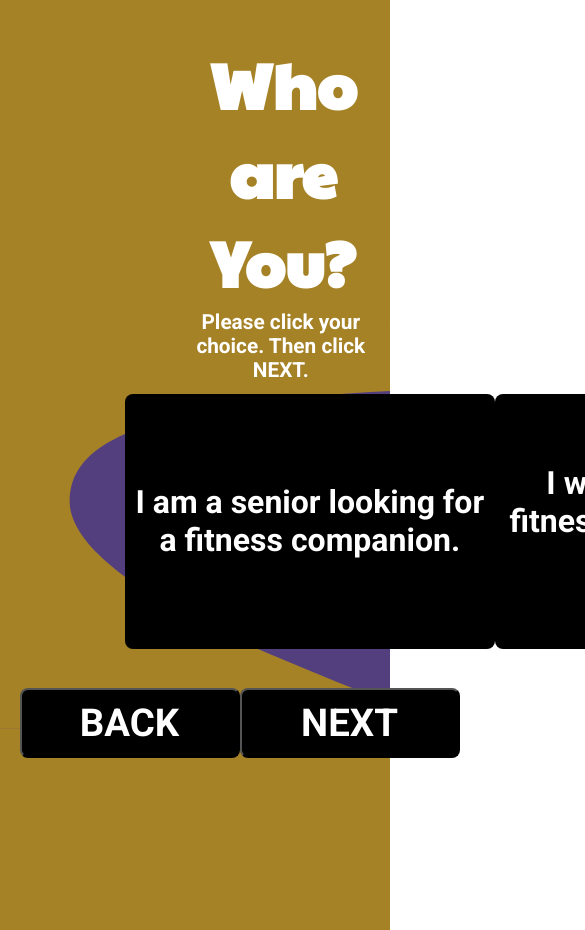
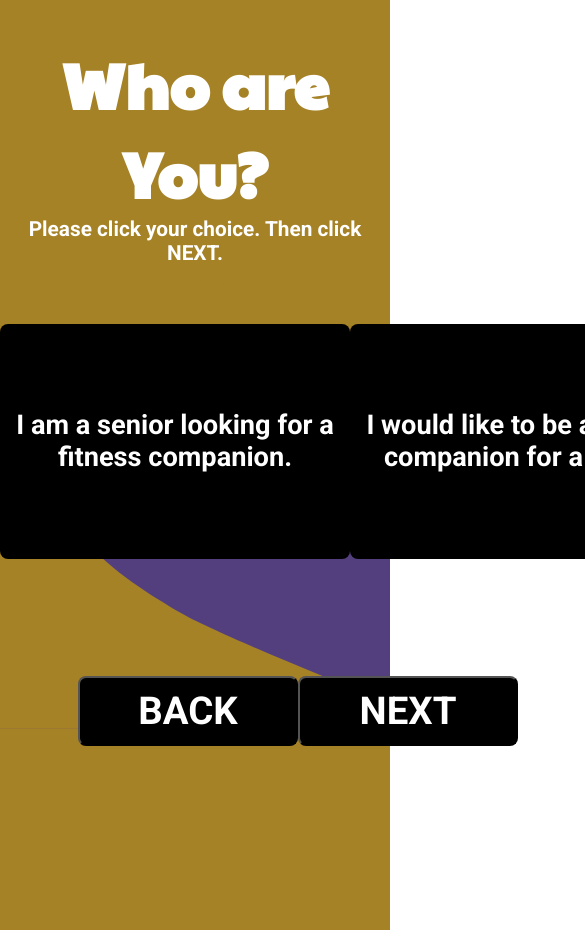
Before and after one commit to KimDuclos/flextogether, a React (Create React App) app: page /who-are-you in a window 390 px wide. Shown: the top 930 px of the page, 585 px wide, since content can reach past the window. Built offline with nearby package versions, Linux system fonts and the light colour scheme.

Commit message:
who are you responsive to iphonex

```diff
--- a/src/components/who-are-you-button.scss
+++ b/src/components/who-are-you-button.scss
@@ -5,14 +5,13 @@
     box-shadow: 0 0 3px #ddd;
   }
 }
-
 .who-are-you-button {
   background-color: black;
   color: white;
-  width: 370px;
-  height: 255px;
+  width: 350px;
+  height: 235px;
   font-family: "Roboto", sans-serif;
-  font-size: 2em;
+  font-size: 1.7em;
   font-weight: bold;
   border-radius: 8px;
   display: flex;
--- a/src/start-page.scss
+++ b/src/start-page.scss
@@ -6,7 +6,6 @@ $size1000: "1000px";
 $size800: "800px";
 $size500: "500px";
 $sizeiPhone: "375px";
-$size300: "300px";
 
 .start-page {
   background-color: #533f7e;
@@ -41,10 +40,6 @@ $size300: "300px";
     @media (max-width: $sizeiPhone) {
       margin: 20% 0 0 0;
     }
-    @media (max-width: $size300) {
-      font-size: 3em;
-      margin: 75% 0 0 0;
-    }
   }
   .start-page-paragraph {
     color: white;
@@ -70,10 +65,6 @@ $size300: "300px";
       font-size: 1.5em;
       margin: 100% 0 0 0;
     }
-    @media (max-width: $size300) {
-      margin: 125% 0 0 0;
-      font-size: 1.5em;
-    }
   }
   #start-progress-button {
     margin: 2% 66% 0 0;
--- a/src/welcome-page.scss
+++ b/src/welcome-page.scss
@@ -1,7 +1,11 @@
 @import url("https://fonts.googleapis.com/css2?family=Paytone+One&display=swap");
 @import url('https://fonts.googleapis.com/css2?family=Roboto:wght@100&display=swap');
 
+$size1500: "1500px";
+$size1000: "1000px";
 $size800: "800px";
+$size500: "500px";
+$sizeiPhone: "375px";
 
 .welcome-page {
     background-color: #A68227;
@@ -12,14 +16,26 @@ $size800: "800px";
     background-position-y: 0%;
     margin: 0%;
     height: 930px;
+    @media (max-width: $sizeiPhone) {
+        height: 812px;
+    }
     .welcome-page-title {
         color: white;
         font-size: 4em;
         font-family: "Paytone One", sans-serif;
         margin: 0% 0 0 45%;
         padding: 10% 0 0 0;
+        @media (max-width: $size1500) {
+            margin: 0 0 0 30%;
+        }
+        @media (max-width: $size1000) {
+            margin: 0;
+        }
         @media (max-width: $size800) {
             padding: 2% auto 0 auto;
+        }
+        @media (max-width: $sizeiPhone) {
+            font-size: 3em;
         }
     }
     .welcome-paragraph {
@@ -31,8 +47,28 @@ $size800: "800px";
         line-height: 1.6em;
         margin: 2% 0 0 51%;
         text-align: left;
+        @media (max-width: $size1000) {
+            margin: 5% auto 0 auto;
+            width: 60%;
+            text-align: center;
+        }
+        @media (max-width: $size800) {
+            width: 80%;
+        }
+        @media (max-width: $size500) {
+            width: 90%;
+        }
+        @media (max-width: $sizeiPhone) {
+            font-size: 1.2em;
+        }
     }
     #welcome-progress-button {
         margin: 5% 70% 0 0;
+        @media (max-width: $size1000) {
+            margin: 10% auto;
+        }
+        @media (max-width: $size500) {
+            margin: 15% 0 0 0;
+        }
     }
 }
--- a/src/who-are-you.jsx
+++ b/src/who-are-you.jsx
@@ -6,37 +6,41 @@ import WhoAreYouButton from "./components/who-are-you-button.jsx";
 
 const WhoAreYou = () => {
   return (
-    <div className="who-are-you-page" >
+    <div className="who-are-you-page">
       <h1 className="who-are-you-title">Who are You?</h1>
       <p className="who-are-you-instructions">
         Please click your choice. Then click NEXT.
       </p>
       <div className="who-are-you-button-section">
+        <div className="who-are-you-btn">
           <WhoAreYouButton
-          className="who-are-you-btn"
             id="who-btn-1"
             text="I am a senior looking for a fitness companion."
           ></WhoAreYouButton>
+        </div>
+        <div className="who-are-you-btn">
           <WhoAreYouButton
-          className="who-are-you-btn"
             id="who-btn-2"
             text="I would like to be a fitness companion for a senior"
           ></WhoAreYouButton>
         </div>
+      </div>
       <div className="who-are-you-prog-button-section">
         <Link to="/welcome-page" style={{ textDecoration: "none" }}>
+          <div className="prog-button">
             <ProgressButton
-            className="prog-button"
               id="who-are-you-back-btn"
               text="BACK"
             ></ProgressButton>
+          </div>
         </Link>
         <Link to="/tell-more" style={{ textDecoration: "none" }}>
+          <div className="prog-button">
             <ProgressButton
-            className="prog-button"
               id="who-are-you-next-button"
               text="NEXT"
             ></ProgressButton>
+          </div>
         </Link>
       </div>
     </div>
--- a/src/who-are-you.scss
+++ b/src/who-are-you.scss
@@ -2,6 +2,9 @@
 @import url("https://fonts.googleapis.com/css2?family=Roboto:wght@100&display=swap");
 
 $size1500: "1500px";
+$size1000: "1000px";
+$size800: "800px";
+$sizeiPhone: "375px";
 
 .who-are-you-page {
   background-color: #a68227;
@@ -12,12 +15,24 @@ $size1500: "1500px";
   background-position-y: 0%;
   margin: 0%;
   height: 930px;
+  @media (max-width: $sizeiPhone) {
+    height: auto;
+  }
   .who-are-you-title {
     color: white;
     font-size: 4em;
     font-family: "Paytone One", sans-serif;
     margin: 0% 0 0 45%;
     padding: 10% 0 0 0;
+    @media (max-width: $size1500) {
+      margin: 0 0 0 40%;
+    }
+    @media (max-width: $size1000) {
+      margin: 0 auto;
+    }
+    @media (max-width: $sizeiPhone) {
+      font-size: 3em;
+    }
   }
   .who-are-you-instructions {
     color: white;
@@ -25,6 +40,15 @@ $size1500: "1500px";
     font-size: 1.3em;
     font-weight: bold;
     margin: 1% 0 0 44%;
+    @media (max-width: $size1500) {
+      margin: 0 0 0 40%;
+    }
+    @media (max-width: $size1000) {
+      margin: 0 auto;
+    }
+    @media (max-width: $sizeiPhone) {
+      font-size: 1.2em;
+    }
   }
   .who-are-you-button-section {
     display: flex;
@@ -34,10 +58,25 @@ $size1500: "1500px";
     margin: 3% 0 0 50%;
     @media (max-width: $size1500) {
       width: 55%;
-      margin: 3% 0 0 32%;
+      margin: 5% 0 0 40%;
+    }
+    @media (max-width: $size1000) {
+      width: 80%;
+      margin: 5% auto;
+    }
+    @media (max-width: $size800) {
+      width: 100%;
+    }
+    @media (max-width: $sizeiPhone) {
+      display: flex;
+      flex-direction: column;
+      width: 100%;
     }
     .who-are-you-btn {
-      padding: 10% 0 0 0;
+      padding: 10% 0 10% 0;
+      @media (max-width: $sizeiPhone) {
+        margin: auto;
+      }
     }
     #who-btn-2 {
       margin: 0 10% 0 0;
@@ -48,9 +87,24 @@ $size1500: "1500px";
     flex-direction: row;
     justify-content: space-between;
     width: 25%;
-    margin: 10% 5% 0 5%;
+    margin: 2% 5% 0 5%;
     @media (max-width: $size1500) {
       width: 30%;
     }
+    @media (max-width: $size1000) {
+      width: 45%;
+      margin: 20% auto 0 auto;
+    }
+    @media (max-width: $size800) {
+      width: 60%;
+    }
+    @media (max-width: $sizeiPhone) {
+      margin: 0% auto;
+      display: flex;
+      flex-direction: column;
+    }
+    .prog-button {
+      margin: 0 0 10% 0;
+    }
   }
 }
```
Lines whose indentation alone changed are shown as unchanged.
